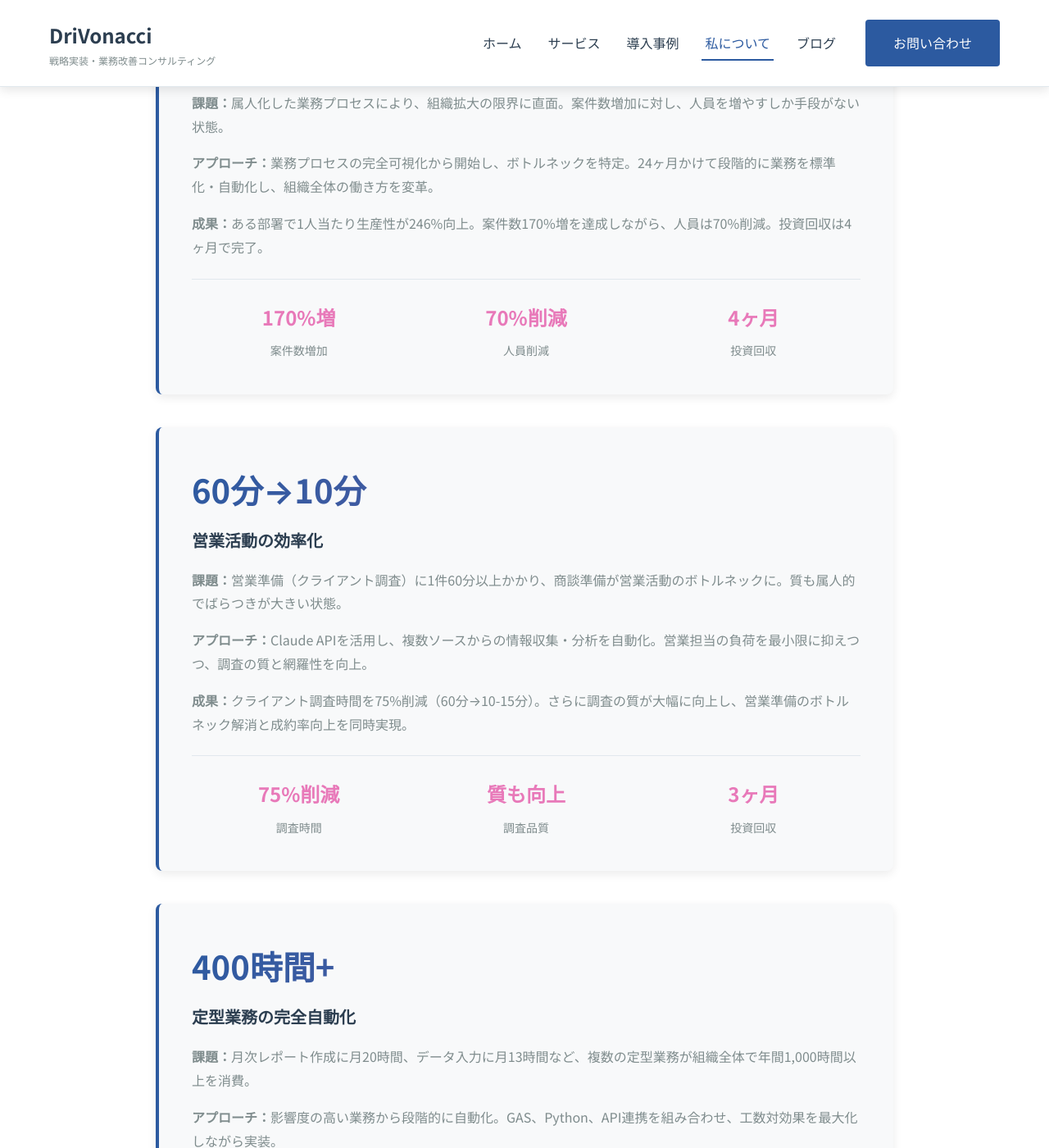
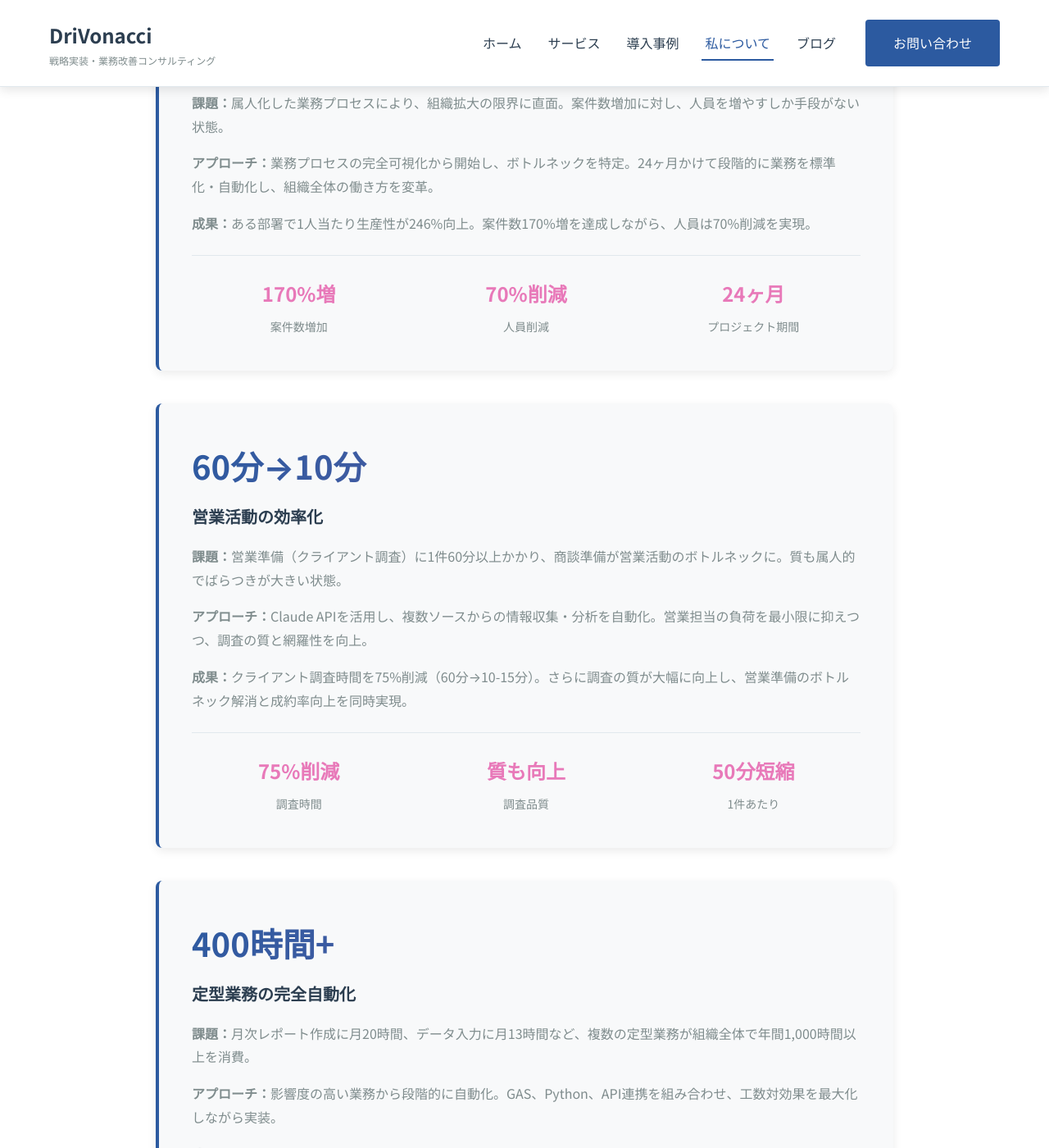
Before and after one commit to ManatoNhan/createHP, a Jekyll site: the page built from about.md, in a window 1280 px wide and 1400 px high, scrolled down 886 px. Shown: the whole window at 82% size. Built offline with Jekyll 4.4.1, drawn with Linux system fonts in a browser that asks for light colours; some of the changed text lies outside the part shown.

Commit message:
Remove ROI payback period metrics and replace with concrete project metrics

```diff
--- a/about.md
+++ b/about.md
@@ -262,7 +262,7 @@ title: About
         <strong>アプローチ：</strong>業務プロセスの完全可視化から開始し、ボトルネックを特定。24ヶ月かけて段階的に業務を標準化・自動化し、組織全体の働き方を変革。
       </p>
       <p class="story-detail">
-        <strong>成果：</strong>ある部署で1人当たり生産性が246%向上。案件数170%増を達成しながら、人員は70%削減。投資回収は4ヶ月で完了。
+        <strong>成果：</strong>ある部署で1人当たり生産性が246%向上。案件数170%増を達成しながら、人員は70%削減を実現。
       </p>
       <div class="story-metrics">
         <div class="metric-item">
@@ -274,8 +274,8 @@ title: About
           <span class="metric-label">人員削減</span>
         </div>
         <div class="metric-item">
-          <span class="metric-value">4ヶ月</span>
-          <span class="metric-label">投資回収</span>
+          <span class="metric-value">24ヶ月</span>
+          <span class="metric-label">プロジェクト期間</span>
         </div>
       </div>
     </div>
@@ -303,8 +303,8 @@ title: About
           <span class="metric-label">調査品質</span>
         </div>
         <div class="metric-item">
-          <span class="metric-value">3ヶ月</span>
-          <span class="metric-label">投資回収</span>
+          <span class="metric-value">50分短縮</span>
+          <span class="metric-label">1件あたり</span>
         </div>
       </div>
     </div>
@@ -332,8 +332,8 @@ title: About
           <span class="metric-label">データ連携</span>
         </div>
         <div class="metric-item">
-          <span class="metric-value">400時間+</span>
-          <span class="metric-label">年間削減</span>
+          <span class="metric-value">年400+時間</span>
+          <span class="metric-label">総削減工数</span>
         </div>
       </div>
     </div>
```
